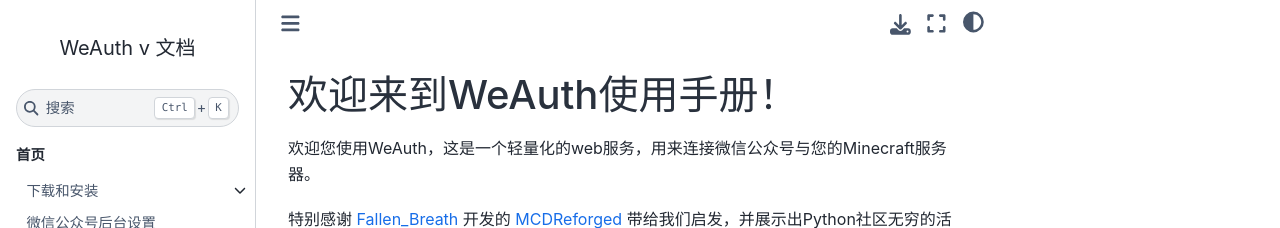
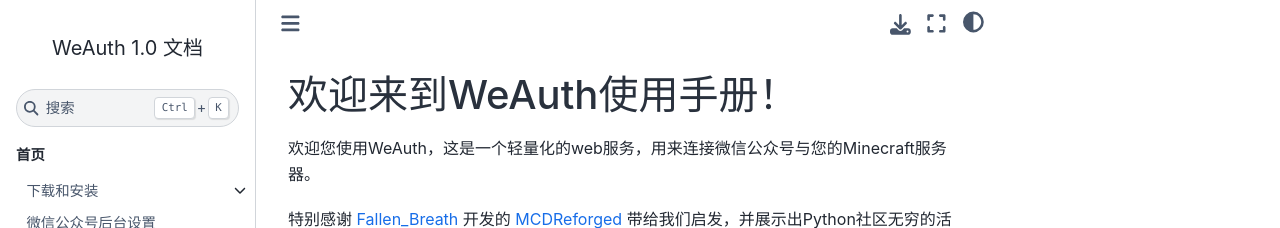
Before and after one commit to TomatoCraftMC/WeAuth, a Sphinx documentation site: the page built from docs/source/index.rst, in a window 1280 px wide. Shown: the top 228 px of the page. Built offline with Sphinx 7.4.7 and the Sphinx Book theme 1.1.4, drawn with Linux system fonts in a browser that asks for light colours; the version number could not be read and is left out.

Commit message:
Update conf.py (#50)

```diff
--- a/docs/source/conf.py
+++ b/docs/source/conf.py
@@ -5,13 +5,12 @@
 
 # -- Project information -----------------------------------------------------
 # https://www.sphinx-doc.org/en/master/usage/configuration.html#project-information
-
 project = 'WeAuth'
 copyright = '2025, NearlyHeadlessJack'
 author = 'NearlyHeadlessJack'
-from weauth.constants.core_constant import VERSION
+# from weauth.constants.core_constant import VERSION
 
-release = 'v' + VERSION
+release = '1.0'
 
 # -- General configuration ---------------------------------------------------
 # https://www.sphinx-doc.org/en/master/usage/configuration.html#general-configuration
```
